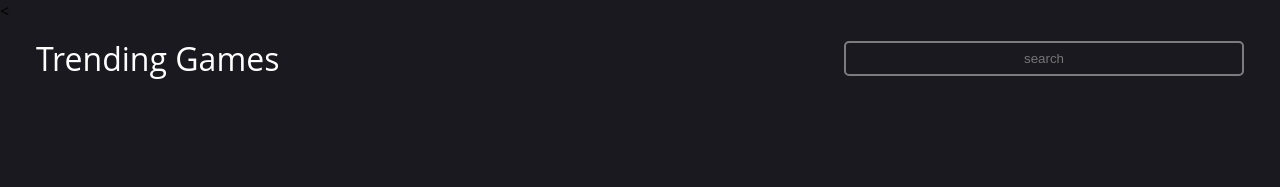
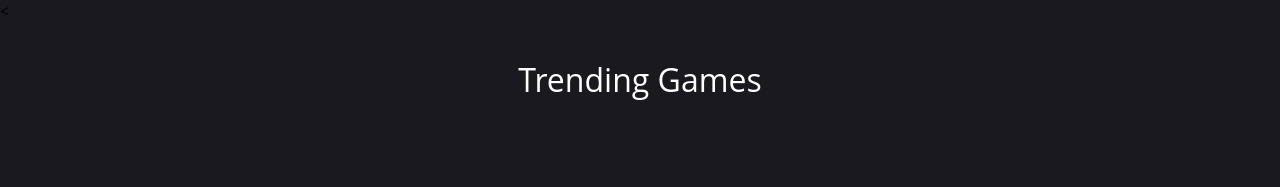
Before and after one commit to kutman-sagymbek/games, a plain HTML site: page gameInfo.html in a window 1280 px wide. Drawn offline with Linux system fonts and the light colour scheme.

Commit message:
header-search

```diff
--- a/gameInfo.css
+++ b/gameInfo.css
@@ -15,9 +15,7 @@ body {
 }
 
 .header__content {
-    display: flex;
-    align-items: center;
-    justify-content: space-between;
+    text-align: center;
     padding: 36px;
     height: 60px;
 }
@@ -26,17 +24,6 @@ body {
     font-size: 32px;
     text-decoration: none;
     color: #ffffff;
-}
-
-.header__search {
-    text-align: center;
-    width: 400px;
-    padding: 8px;
-    border: 2px solid #7c7c7f;
-    border-radius: 5px;
-    outline: 0;
-    background-color: transparent;
-    color:#7c7c7f;
 }
 
 .game-info {
@@ -107,10 +94,6 @@ img {
         font-size: 22px;
     }
 
-    .header__search {
-        text-align: center;
-        width: 200px;
-    }
 
     .game-info {
         flex-direction: column;
--- a/gameInfo.html
+++ b/gameInfo.html
@@ -9,9 +9,6 @@
 <header>
     <div class="header__content">
         <a href="index.html" class="header__logo">Trending Games</a>
-        <form>
-            <input type="text" class="header__search" id="filterInput" placeholder="search">
-        </form>
     </div>
 </header>
 <div class="container">
```
